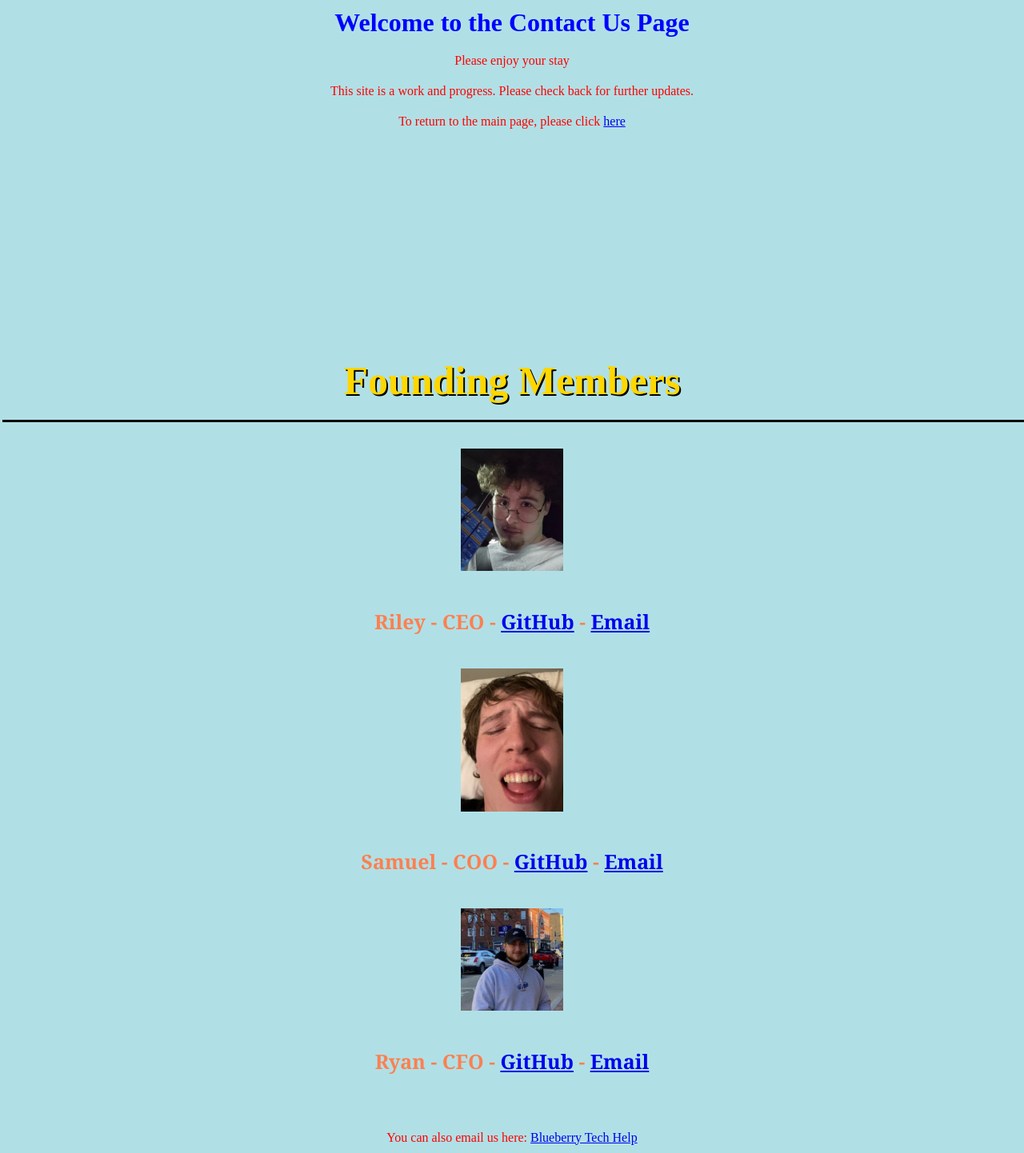
After one commit to BlueberryTechnologies/BlueberryTech, a PHP site: page /contactus.html in a window 1280 px wide. The commit adds this page. Shown: the whole page at 80% size. Run offline with PHP 8.4, Linux system fonts and the light colour scheme.

Commit message:
Added contactus page

```diff
--- a/blue_index.css
+++ b/blue_index.css
@@ -1,10 +1,20 @@
 body {
     background-color: powderblue;
+    margin: auto;
   }
   h1 {
     color: blue;
     margin: auto;
     padding: 10px;
+    text-align: center;
+  }
+  h2 {
+    color: gold;
+    margin: auto;
+    font-size: 50px;
+    text-shadow: 2px 2px black;
+    box-shadow: 3px 3px black;
+    padding: 20px;
     text-align: center;
   }
   p {
@@ -15,14 +25,10 @@ body {
   }
   footer {
     color: coral;
-    margin: auto;
-    padding-top: 25%;
-    text-align: left;
+    text-align: center;
+    padding-top: 20%;
   }
   h5{
-    color: rebeccapurple;
     font-family: Georgia, 'Times New Roman', Times, serif;
     font-size: 25px;
-    margin: auto;
-    text-align: center;
   }
--- /dev/null
+++ b/contactus.html
@@ -0,0 +1,30 @@
+<!DOCTYPE html>
+<html>
+    <head>
+        <link rel="stylesheet" href="blue_index.css">
+        <title>Blueberry Technologies</title>
+    </head>
+
+    <body>
+
+        <h1>Welcome to the Contact Us Page</h1>
+        <p>Please enjoy your stay</p>
+        <p>This site is a work and progress. Please check back for further updates.</p>
+        <p>To return to the main page, please click <a href="index.html">here</a>
+
+
+        <footer>
+            <h2>Founding Members</h2>
+            <br>
+            <br>
+            <img src="Data/Images/Employees/riley.png" alt="Riley" style="width: 10%;height: 10%;">
+            <h5>Riley - CEO - <a href="https://github.com/RileyRichard/">GitHub</a> - <a href ="mailto:riley@blueberry.dev">Email</a></h5>
+            <img src="Data/Images/Employees/sam.jpg" alt="Sam" style="width: 10%;height: 10%;">
+            <h5>Samuel - COO - <a href="https://github.com/SamWrx/">GitHub</a> - <a href ="mailto:sam@blueberry.dev">Email</a></h5>
+            <img src="Data/Images/Employees/ryan.jpg" alt="Ryan" style="width: 10%;height: 10%;">
+            <h5>Ryan - CFO - <a href="https://github.com/tehSavi0r/">GitHub</a> - <a href ="mailto:ryan@blueberry.dev">Email</a></h5>
+            <br>
+            <p>You can also email us here: <a href="mailto:help@blueberry.dev">Blueberry Tech Help</a></p>
+        </footer>
+    </body>
+</html>
```
Also changed, not shown: index.html (+3 -9 lines), Data/Images/Employees/riley.png (added), Data/Images/Employees/ryan.jpg (added), Data/Images/Employees/sam.jpg (added).
